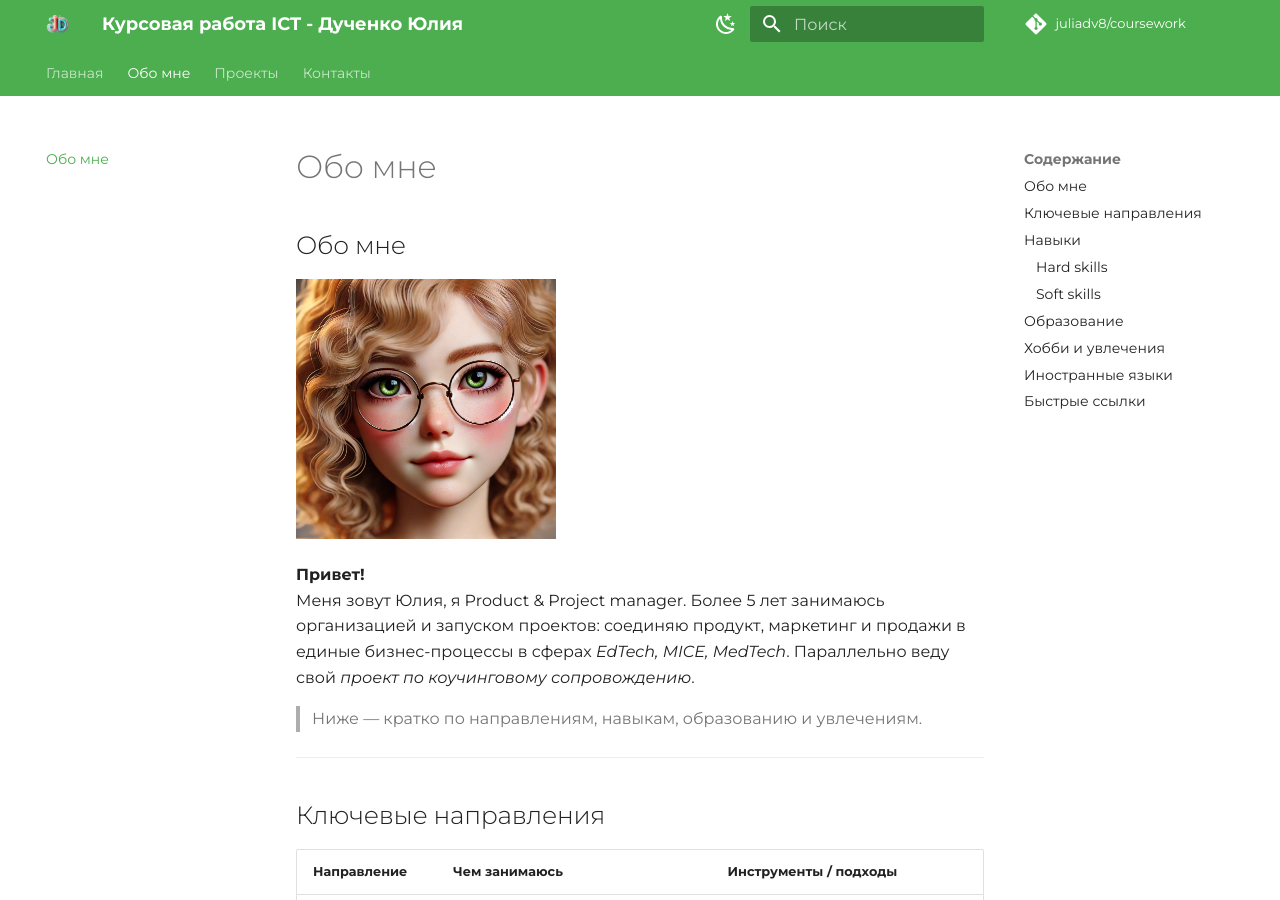
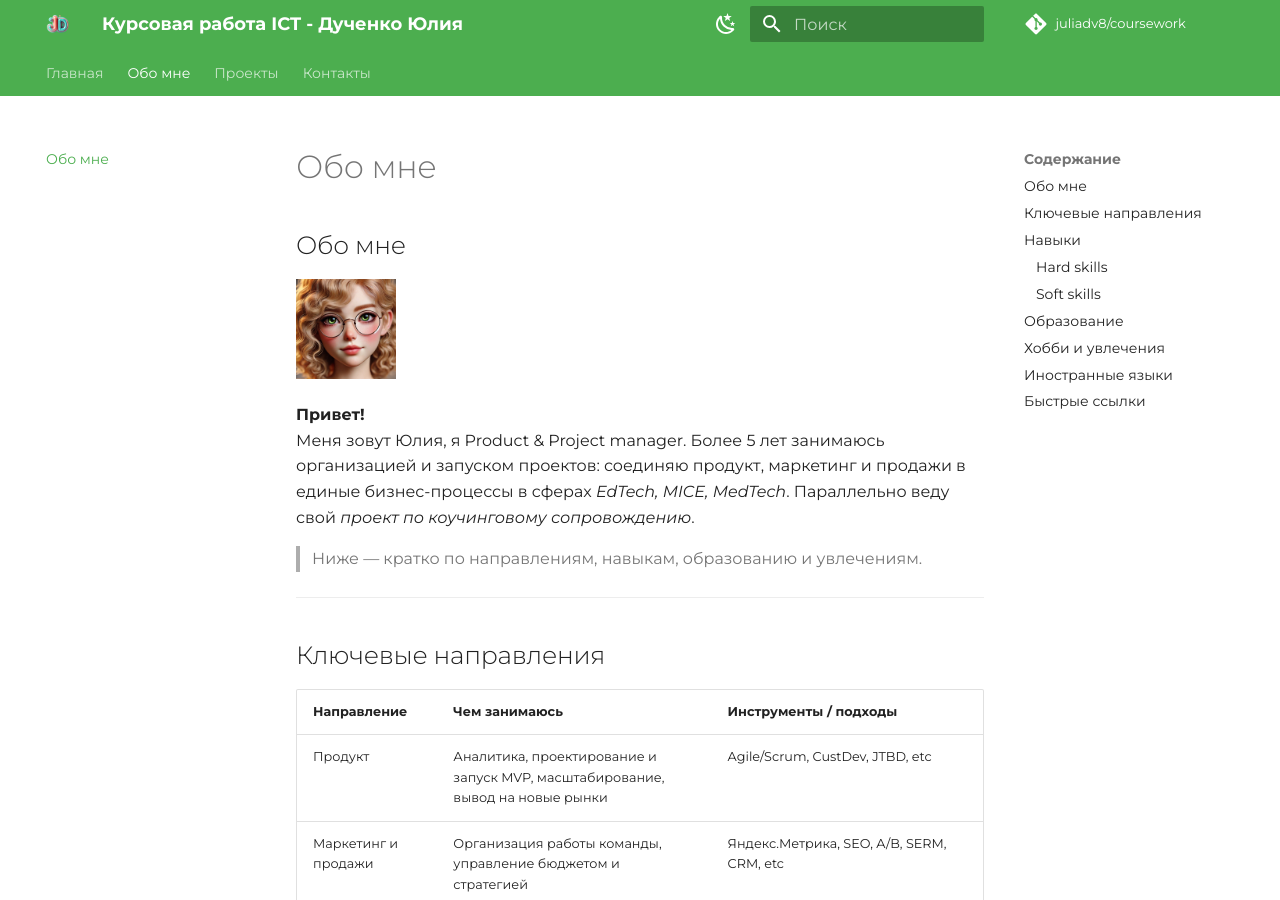
Before and after one commit to juliadv8/coursework, an MkDocs documentation site: the page built from docs/about.md, in a window 1280 px wide and 900 px high. Built offline with MkDocs 1.6.1 and Material for MkDocs 9.7.7, drawn with Linux system fonts in a browser that asks for light colours; comment, search, counter and statistics services are not loaded.

Commit message:
Update about.md

```diff
--- a/docs/about.md
+++ b/docs/about.md
@@ -1,6 +1,6 @@
 ## Обо мне
 
-![Моё фото](images/profile.jpg){ width="260" loading="lazy" }
+![Моё фото](images/profile.jpg){ width="100" loading="lazy" }
 
   **Привет!**
   Меня зовут Юлия, я Product & Project manager. Более 5 лет занимаюсь организацией и запуском проектов: соединяю продукт, маркетинг и продажи в единые бизнес-процессы в сферах *EdTech, MICE, MedTech*. Параллельно веду свой *проект по коучинговому сопровождению*.
```
